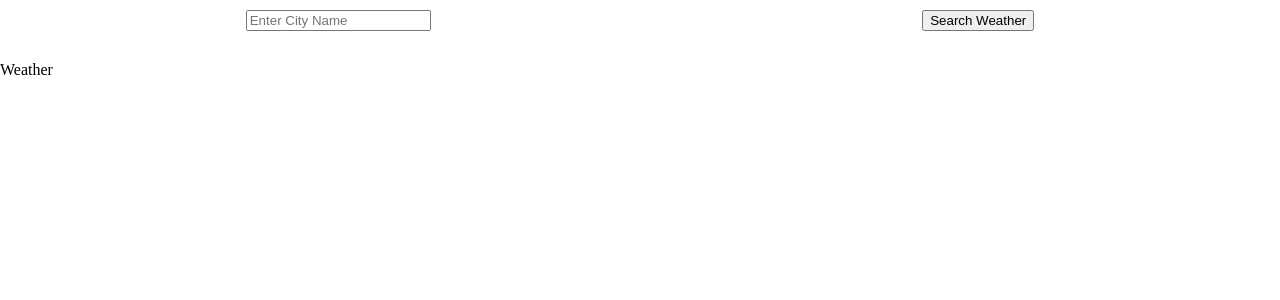
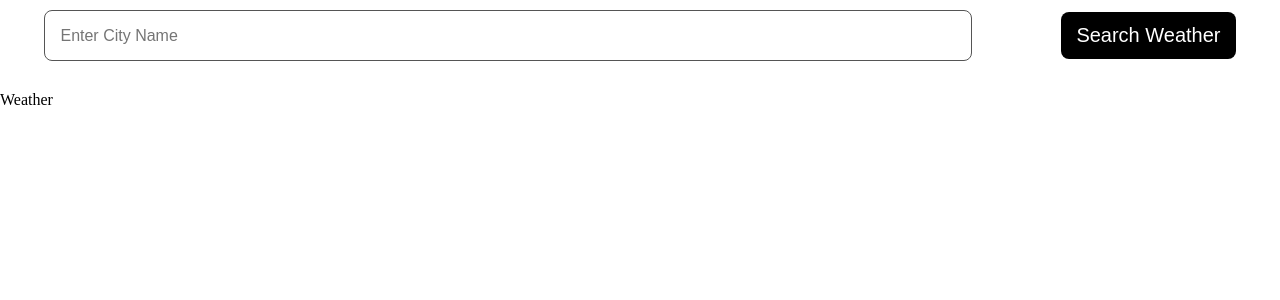
Before and after one commit to LaurenCummings/weather-project, a React (Vite) app: page / in a window 1280 px wide. Shown: the top 300 px of the page. Built offline with nearby package versions, Linux system fonts and the light colour scheme.

Commit message:
Added styling

```diff
--- a/src/App.css
+++ b/src/App.css
@@ -13,5 +13,24 @@ body {
 }
 
 .search-engine input {
+  width: 70%;
+  height: 45px;
+  border: 1px solid;
+  border-radius: 8px;
+  padding: 2px 15px;
+  font-size: 16px;
+  outline: none;
+  background-color: #ffffff;
+  color: #555555;
+}
 
+.search-engine button {
+  border: none;
+  border-radius: 8px;
+  background-color: #000000;
+  color: #ffffff;
+  font-size: 20px;
+  outline: none;
+  cursor: pointer;
+  padding: 12px 15px;
 }
--- a/src/components/Search.jsx
+++ b/src/components/Search.jsx
@@ -10,7 +10,7 @@ function Search({search, setSearch, handleSearch}) {
                 value={search}
                 onChange={(event) => setSearch(event.target.value)}
             />
-            <button className="search-btn" onClick={handleSearch}>
+            <button onClick={handleSearch}>
                 Search Weather
             </button>
         </div>
```
